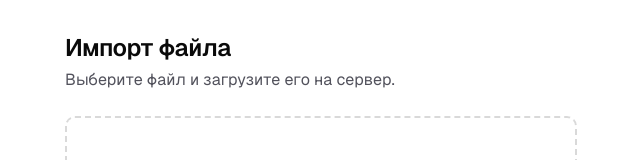
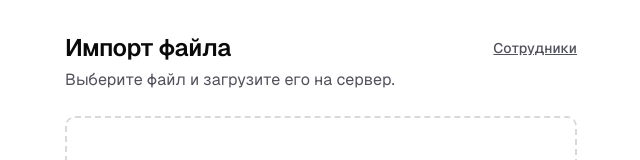
Before and after one commit to alex8023g/mts-analytic-progr, a Next.js app in the folder frontend/: page /import in a window 1280 px wide. Shown: the top 160 px of the page, without its empty margins (319-959 px from the left). Built offline with nearby package versions, Linux system fonts and the light colour scheme; no server answers.

Commit message:
feat(frontend): add cross page links

```diff
--- a/frontend/src/app/employees/page.tsx
+++ b/frontend/src/app/employees/page.tsx
@@ -1,3 +1,4 @@
+import Link from 'next/link';
 import { DataTableTextFilter } from '@/components/employees/DataTableTextFilter';
 import { RelevanceDatePicker } from '@/components/employees/RelevanceDatePicker';
 import { StatusFilter } from '@/components/employees/StatusFilter';
@@ -21,7 +22,15 @@ export default async function EmployeesPage({
   return (
     <main className='flex w-full flex-col gap-6 p-8'>
       <header className='flex flex-col gap-1'>
-        <h1 className='text-2xl font-semibold tracking-tight'>Сотрудники</h1>
+        <div className='flex items-center justify-between gap-4'>
+          <h1 className='text-2xl font-semibold tracking-tight'>Сотрудники</h1>
+          <Link
+            href='/import'
+            className='inline-flex items-center gap-1.5 text-sm font-medium text-zinc-600 underline transition-colors hover:text-zinc-900 dark:text-zinc-400 dark:hover:text-zinc-100'
+          >
+            Импорт файла
+          </Link>
+        </div>
         {reportDate && (
           <p className='text-sm text-zinc-600 dark:text-zinc-400'>
             Дата выгрузки: {new Date(reportDate).toLocaleDateString('ru-RU')}
--- a/frontend/src/app/import/page.tsx
+++ b/frontend/src/app/import/page.tsx
@@ -1,10 +1,20 @@
+import Link from 'next/link';
+
 import { FileUpload } from '@/components/FileUpload';
 
 export default function ImportPage() {
   return (
     <main className='mx-auto flex w-full max-w-xl flex-col gap-6 p-8'>
       <header className='flex flex-col gap-1'>
-        <h1 className='text-2xl font-semibold tracking-tight'>Импорт файла</h1>
+        <div className='flex items-center justify-between gap-4'>
+          <h1 className='text-2xl font-semibold tracking-tight'>Импорт файла</h1>
+          <Link
+            href='/employees'
+            className='inline-flex items-center gap-1.5 text-sm font-medium text-zinc-600 underline transition-colors hover:text-zinc-900 dark:text-zinc-400 dark:hover:text-zinc-100'
+          >
+            Сотрудники
+          </Link>
+        </div>
         <p className='text-zinc-600 dark:text-zinc-400'>
           Выберите файл и загрузите его на сервер.
         </p>
```
